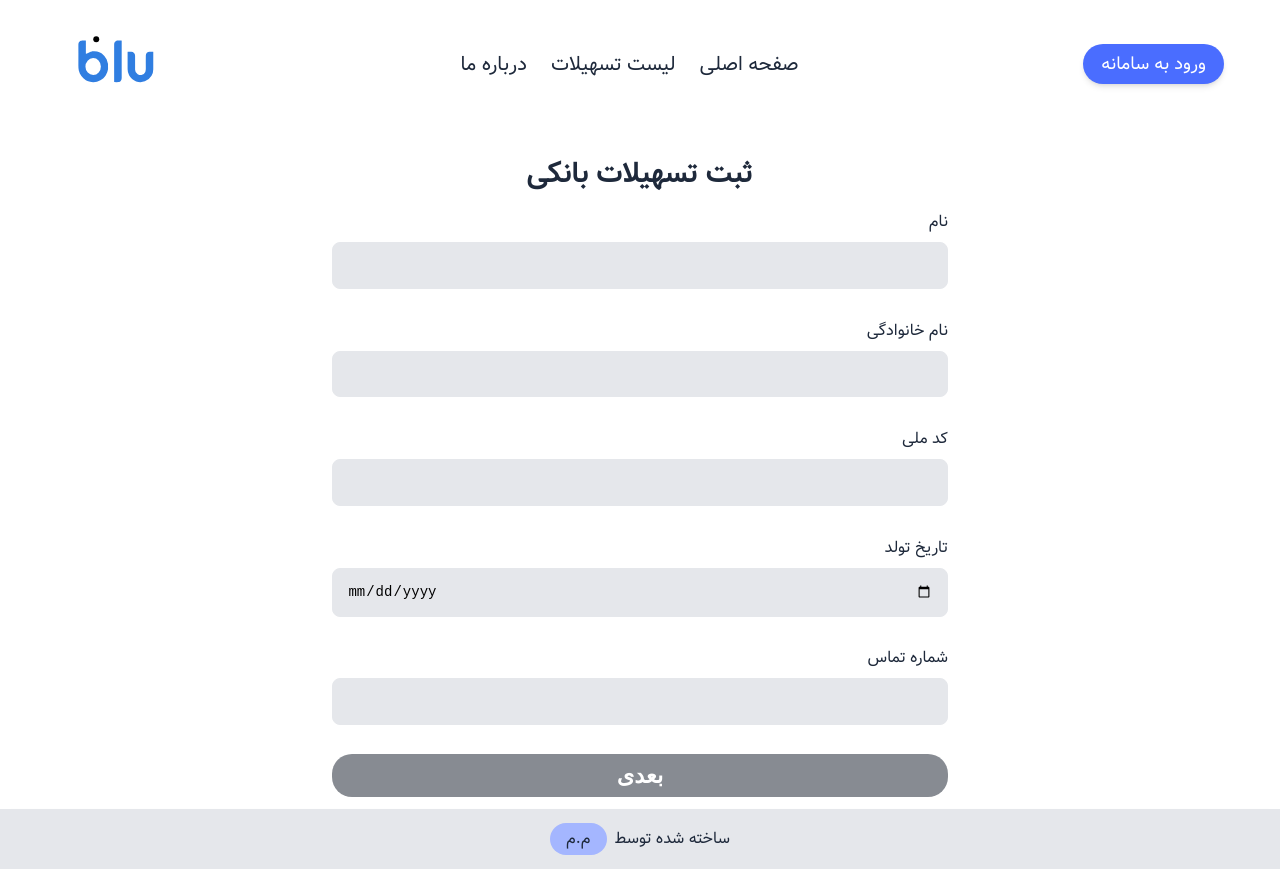
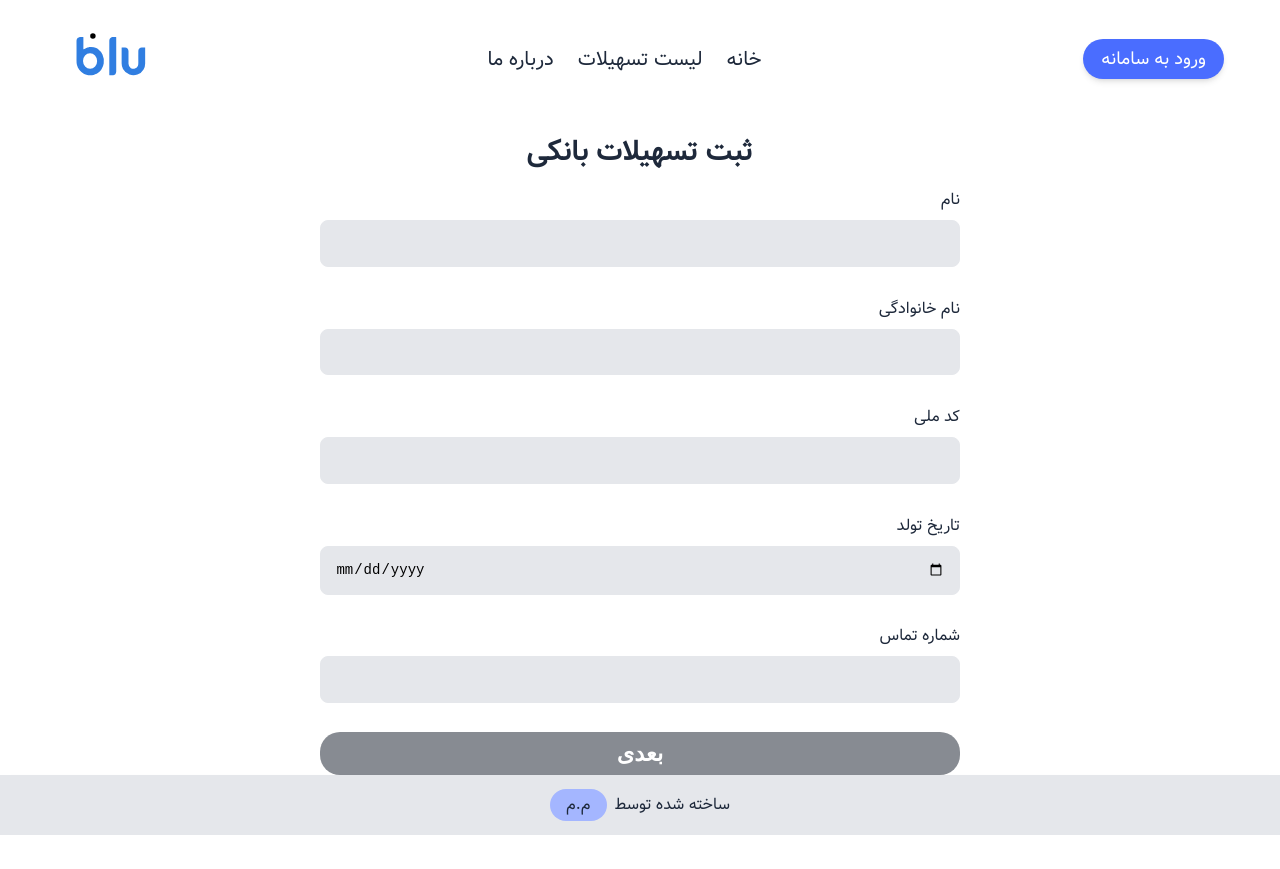
Before and after one commit to masoumehmohebbi/Blu-Challenge, a Next.js app: page /auth in a window 1280 px wide. After the commit the page ends 835 px from the top, so only its background shows below. Built offline with nearby package versions, Linux system fonts and the light colour scheme.

Commit message:
🌈 style: Added responsive styles

```diff
--- a/src/app/globals.css
+++ b/src/app/globals.css
@@ -117,7 +117,7 @@ input[type="number"] {
 .btn--primary,
 .btn--secondary {
   font-size: 18px;
-  padding: 6px 18px;
+  padding: 3px 9px;
   border-radius: 20px;
   transition-property: all;
   transition-duration: 300ms;
@@ -128,6 +128,10 @@ input[type="number"] {
   outline-offset: 2px;
   border: none;
   cursor: pointer;
+  display: flex;
+  align-items: center;
+  justify-items: center;
+  justify-content: center;
 }
 .btn--primary:hover {
   color: rgb(var(--color-secondary-0));
@@ -140,6 +144,12 @@ input[type="number"] {
 .btn--secondary:hover {
   color: rgb(var(--color-secondary-0));
   background-color: rgb(var(--color-secondary-600));
+}
+@media (min-width: 640px) {
+  .btn--primary,
+  .btn--secondary {
+    padding: 6px 18px;
+  }
 }
 
 /* TABLE */
--- a/src/common/header/Header.tsx
+++ b/src/common/header/Header.tsx
@@ -11,13 +11,14 @@ const Header = () => {
     <>
       <div className={`container ${styles.header}`}>
         <Link href="/auth" className="btn--primary">
-          ورود به سامانه
+          ورود&nbsp;
+          <span className={styles.loginLink}> به سامانه </span>
         </Link>
 
         {/* menu items */}
         <ul className={styles.menu}>
           <li>
-            <Link href="/">صفحه اصلی</Link>
+            <Link href="/">خانه</Link>
           </li>
           <li>
             <Link href="" onClick={() => setIsOpen((prev) => !prev)}>
@@ -29,8 +30,8 @@ const Header = () => {
           </li>
         </ul>
         {/* menu logo */}
-        <div>
-          <Image src="/blu.svg" width={120} height={120} alt="blue-logo" />
+        <div className={styles.logo__wrapper}>
+          <img src="/blu.svg" alt="blu-logo" />
         </div>
       </div>
       <Modal open={isOpen} onOpen={setIsOpen} />
--- a/src/common/header/header.module.css
+++ b/src/common/header/header.module.css
@@ -10,11 +10,44 @@
   outline-style: none;
   background: none;
   border: none;
-  font-size: 20px;
+  font-size: 16px;
 }
 .menu {
   display: flex;
   align-items: center;
-  font-size: 20px;
-  gap: 0px 24px;
+  font-size: 16px;
+  gap: 0px 14px;
 }
+.loginLink {
+  display: none;
+}
+.logo__wrapper img {
+  width: 65px;
+  height: 65px;
+}
+@media (min-width: 640px) {
+  .menu,
+  .header button {
+    font-size: 18px;
+  }
+  .loginLink {
+    display: inline-block;
+  }
+  .menu {
+    gap: 0px 24px;
+  }
+  .logo__wrapper img {
+    width: 105px;
+    height: 105px;
+  }
+}
+@media (min-width: 768px) {
+  .menu,
+  .header button {
+    font-size: 20px;
+  }
+  .logo__wrapper img {
+    width: 110px;
+    height: 110px;
+  }
+}
--- a/src/components/bankDataForm/BankDataForm.module.css
+++ b/src/components/bankDataForm/BankDataForm.module.css
@@ -6,6 +6,7 @@
 .container {
   width: 100%;
   margin: 0px auto;
+  padding: 1.5rem;
 }
 .icon {
   width: 1rem;
--- a/src/components/loanTypesForm/LoanTypesForm.module.css
+++ b/src/components/loanTypesForm/LoanTypesForm.module.css
@@ -45,6 +45,7 @@
 .container {
   width: 100%;
   margin: 0px auto;
+  padding: 1.5rem;
 }
 
 @media (min-width: 640px) {
--- a/src/components/loginForm/LogInForm.module.css
+++ b/src/components/loginForm/LogInForm.module.css
@@ -6,6 +6,7 @@
 .container {
   width: 100%;
   margin: 0px auto;
+  padding: 1.5rem;
 }
 .title {
   padding-top: 0.75rem;
@@ -28,4 +29,7 @@
   .title {
     font-size: 1.8rem;
   }
+  .container {
+    padding: 0rem;
+  }
 }
```
Also changed, not shown: src/components/loanTypesSlider/styles.css (+10 -1 lines).
